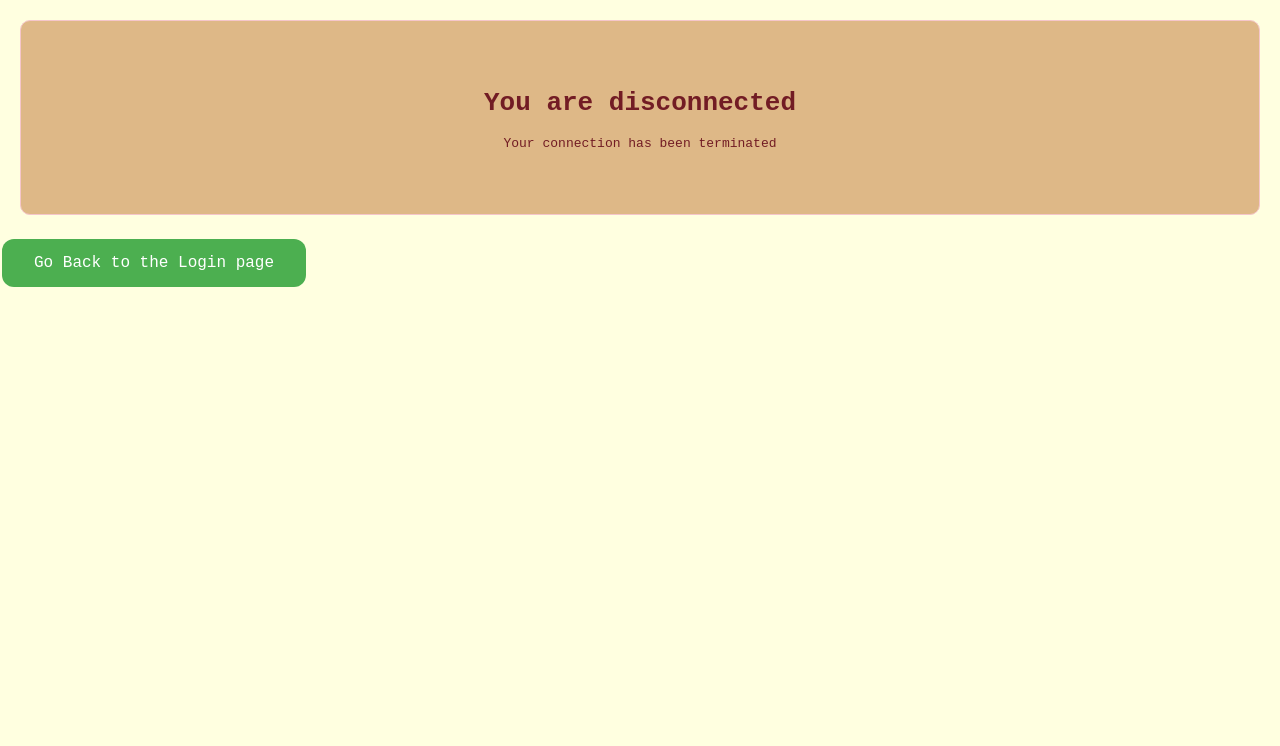
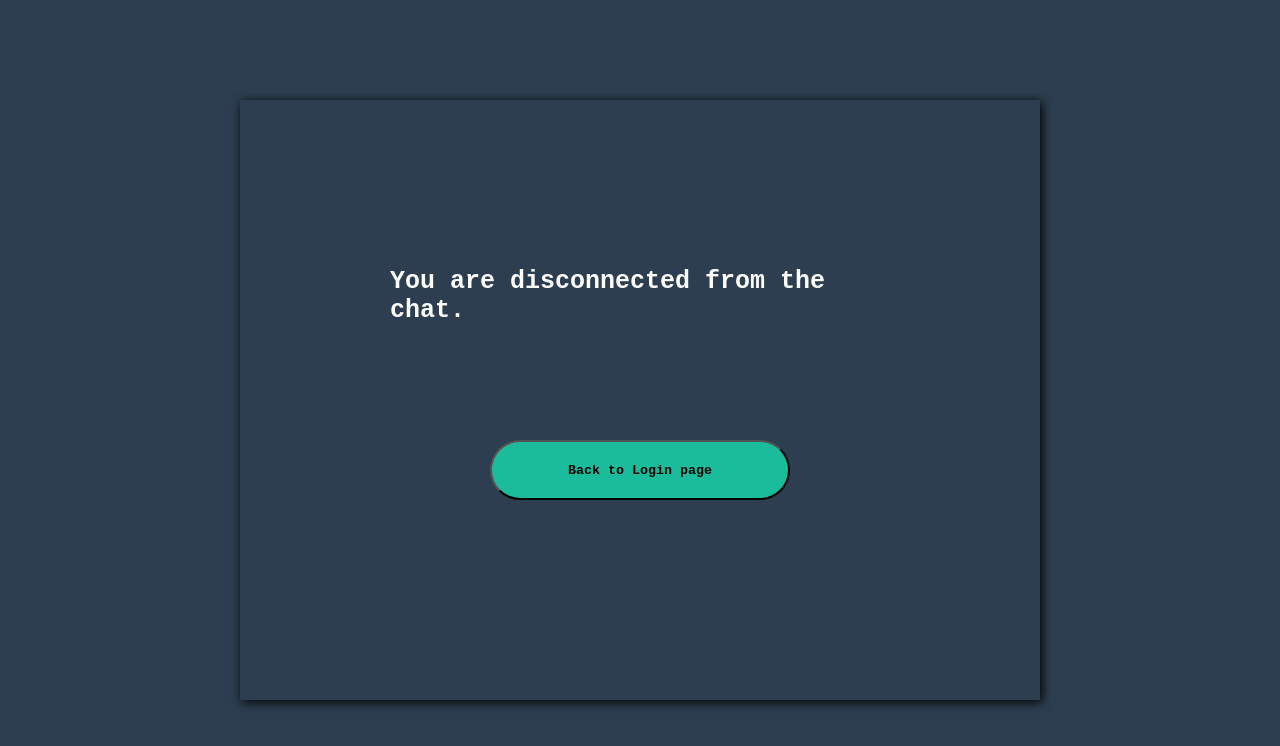
Before and after one commit to Dmate889/live_chat_service, an Angular app in the folder live_chat_service/: page /disconnected in a window 1280 px wide. Shown: the top 746 px of the page. Built offline with nearby package versions, Linux system fonts and the light colour scheme.

Commit message:
Disconnect page CSS reworked

```diff
--- a/live_chat_service/src/app/components/disconnected/disconnected.component.css
+++ b/live_chat_service/src/app/components/disconnected/disconnected.component.css
@@ -1,77 +1,46 @@
-.background-container{
-  position: absolute;
-  top: 0;
-  left: 0;
-  width: 100%;
-  height: 100%;
-  background-color: lightyellow;
+.wrapper{
+    display: flex;
+    justify-content: center;
+    align-items: center;
+    height: 100vh;
+    color: white;
+
+    background-color: #2C3E50;
 }
 
-.disconnected-container {
-    text-align: center;
-    padding: 50px;
-    background-color: burlywood;
-    color: #721c24;
-    border: 1px solid #f5c6cb;
-    margin: 20px;
-    border-radius: 10px;
-  }
+.disconnect-box{
+    display: flex;
+    flex-direction: column;
+    align-items: center;
+    gap: 40px;
+    height: 300px;
+    width: 500px;
+    padding: 150px;
 
-  .button {
-    background-color: #4CAF50;
     border: none;
-    color: white;
-    padding: 15px 32px;
-    text-align: center;
-    text-decoration: none;
-    display: inline-block;
-    font-size: 16px;
-    margin: 4px 2px;
-    cursor: pointer;
-    border-radius: 12px;
-    transition-duration: 0.4s;
-    font-family: monospace;
-  }
-
-  .button:hover {
-    background-color: white;
-    color: black;
-    border: 2px solid #4CAF50;
+    border-width: 0.2px;
+    box-shadow: 2px 2px 10px black;
+    position: relative;
 }
 
 h1{
     font-family: monospace;
+    font-size: 25px;
 }
 
-  p{
+button{
+    position: absolute;
+    bottom: 200px;
+    height: 60px;
+    background-color: #1ABC9C;
+    transition: background-color 0.5s;
     font-family: monospace;
+    font-weight: 600;
+    width: 300px;
+    border-radius: 30px;
+    cursor: pointer;
 }
 
-  @media (max-width: 768px){
-    .disconnected-container{
-      max-width: 100%;
-      height: 100vh;
-      border-radius: 0;
+button:hover{
+    background-color: white;
 }
-
-    .button {
-      display: block;
-      max-width: 80%;
-      margin: 20px auto 0 auto;
-      font-size: 1em;
-      position: relative;
-    }
-  }
-
-  @media (max-width: 480px) {
-    .disconnected-container {
-      padding: 10px;
-    }
-
-    .button {
-      width: 100%;
-      font-size: 0.9em;
-      margin: 10px auto 0 auto;
-      display: block;
-    }
-  }
--- a/live_chat_service/src/app/components/disconnected/disconnected.component.html
+++ b/live_chat_service/src/app/components/disconnected/disconnected.component.html
@@ -1,10 +1,6 @@
-<div class="background-container">
-  <div class="disconnected-container">
-      <h1>You are disconnected</h1>
-      <p>Your connection has been terminated</p>
-    </div>
-
-    <div>
-      <button type="submit" class="button" (click)="backtoChat($event)">Go Back to the Login page</button>
+<div class="wrapper">
+    <div class="disconnect-box">
+        <h1>You are disconnected from the chat.</h1>
+        <button (click)="backtoChat($event)" type="button">Back to Login page</button>
     </div>
 </div>
--- a/live_chat_service/src/app/components/login-page/login-page.component.css
+++ b/live_chat_service/src/app/components/login-page/login-page.component.css
@@ -69,6 +69,7 @@ button{
   transition: background-color 0.5s;
   font-family: monospace;
   font-weight: 600;
+  cursor: pointer;
 }
 
 button:hover{
--- a/live_chat_service/src/app/components/register-page/register-page.component.css
+++ b/live_chat_service/src/app/components/register-page/register-page.component.css
@@ -69,6 +69,8 @@ button{
   transition: background-color 0.5s;
   font-family: monospace;
   font-weight: 600;
+
+  cursor: pointer;
 }
 
 button:hover{
```
Lines whose indentation alone changed are shown as unchanged.
